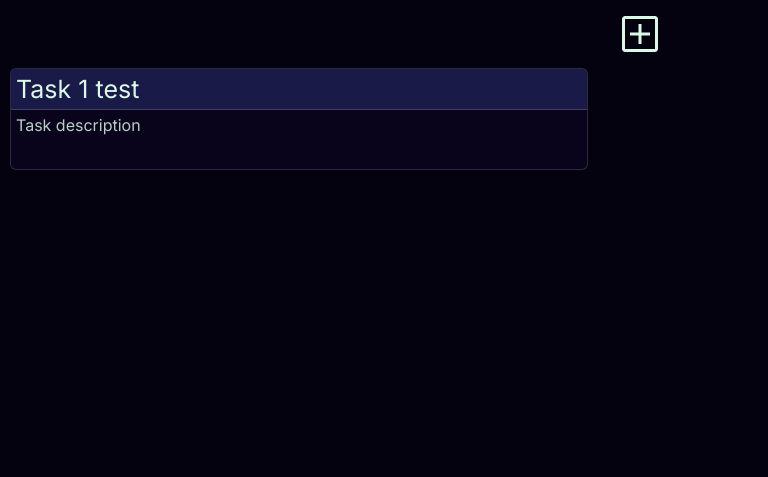
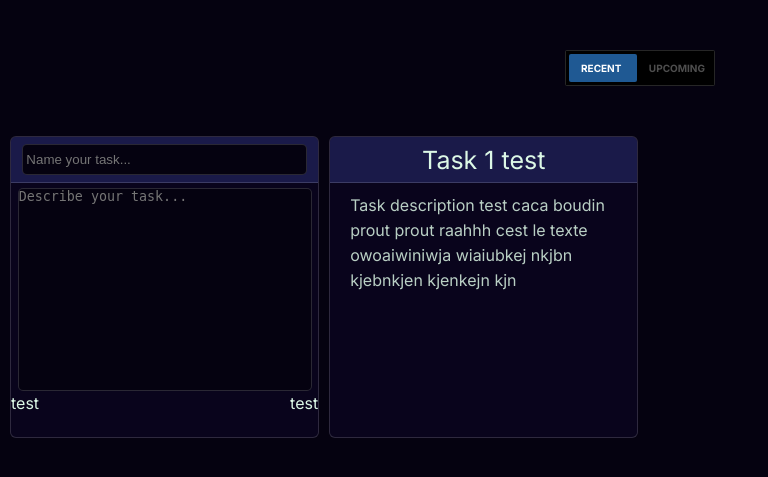
Before and after one commit to Cralak/todo, a PHP site: page / in a window 1280 px wide. Shown: the part 51-528 px from the top of the page, without its empty margins (0-768 px from the left). Run offline with PHP 8.4, Linux system fonts and the light colour scheme.

Commit message:
making new task thing and time and date

```diff
--- a/index.html
+++ b/index.html
@@ -1,5 +1,6 @@
 <!DOCTYPE html>
 <html lang="en">
+
 <head>
     <meta charset="UTF-8">
     <meta name="viewport" content="width=device-width, initial-scale=1.0">
@@ -11,17 +12,45 @@
 
 
 </head>
+
 <body id="body">
     <div id="main">
-        <div id="header">
-            <svg xmlns="http://www.w3.org/2000/svg" height="24px" viewBox="0 -960 960 960" width="24px" fill="#dcf8e6"><path d="M120-80v-60h100v-30h-60v-60h60v-30H120v-60h120q17 0 28.5 11.5T280-280v40q0 17-11.5 28.5T240-200q17 0 28.5 11.5T280-160v40q0 17-11.5 28.5T240-80H120Zm0-280v-110q0-17 11.5-28.5T160-510h60v-30H120v-60h120q17 0 28.5 11.5T280-560v70q0 17-11.5 28.5T240-450h-60v30h100v60H120Zm60-280v-180h-60v-60h120v240h-60Zm180 440v-80h480v80H360Zm0-240v-80h480v80H360Zm0-240v-80h480v80H360Z"/></svg>
+        <header>
+            <svg xmlns="http://www.w3.org/2000/svg" height="24px" viewBox="0 -960 960 960" width="24px" fill="#dcf8e6">
+                <path
+                    d="M120-80v-60h100v-30h-60v-60h60v-30H120v-60h120q17 0 28.5 11.5T280-280v40q0 17-11.5 28.5T240-200q17 0 28.5 11.5T280-160v40q0 17-11.5 28.5T240-80H120Zm0-280v-110q0-17 11.5-28.5T160-510h60v-30H120v-60h120q17 0 28.5 11.5T280-560v70q0 17-11.5 28.5T240-450h-60v30h100v60H120Zm60-280v-180h-60v-60h120v240h-60Zm180 440v-80h480v80H360Zm0-240v-80h480v80H360Zm0-240v-80h480v80H360Z" />
+            </svg>
             <div class="title">Todoes</div>
+        </header>
+
+        <div class="button b2" id="button-10">
+            <input type="checkbox" class="checkbox" />
+            <div class="knobs">
+                <span>RECENT</span>
+            </div>
+            <div class="layer"></div>
         </div>
 
-        <div class="add-filters">
-            <button type="submit" class="add" title="Add a task"><svg xmlns="http://www.w3.org/2000/svg" height="48px" viewBox="0 -960 960 960" width="48px" fill="#dcf8e6"><path d="M450-280h60v-170h170v-60H510v-170h-60v170H280v60h170v170ZM180-120q-24 0-42-18t-18-42v-600q0-24 18-42t42-18h600q24 0 42 18t18 42v600q0 24-18 42t-42 18H180Zm0-60h600v-600H180v600Zm0-600v600-600Z"/></svg></button>
-            <div class="filters">
+        <!-- Task -->
 
+        <div class="all-tasks">
+
+            <!-- New task -->
+
+            <div class="task-container">
+                <div class="task-header">
+                    <input type="text" class="task-header-input" placeholder="Name your task...">
+                </div>
+                <div class="new-task">
+                    <textarea class="task-input" placeholder="Describe your task..."></textarea>
+                </div>
+                <div class="task-date-add">
+                    <div class="set-date">
+                        test
+                    </div>
+                    <div class="task-add-task">
+                        test
+                    </div>
                 </div>
             </div>
 
@@ -30,9 +59,12 @@
                     Task 1 test
                 </div>
                 <div class="task">
-                Task description
+                    Task description test caca boudin prout prout raahhh cest le texte owoaiwiniwja wiaiubkej nkjbn kjebnkjen kjenkejn kjn
                 </div>
+            </div>
+
         </div>
     </div>
 </body>
+
 </html>
--- a/style.css
+++ b/style.css
@@ -1,7 +1,7 @@
 * {
     margin: 0;
     padding: 0;
-  }
+}
 
 #body {
     background-color: #050210;
@@ -9,86 +9,238 @@
 
 #main {
     font-family: "Inter";
-    background-color:#050210;
+    background-color: #050210;
     width: 100vw;
     min-height: 100vh;
-    color:#dcf8e6;
+    color: #dcf8e6;
 }
 
-#header {
+header {
     text-align: center;
     background-size: cover;
-    background-color:#050210;
-    height:50px;
+    background-color: #050210;
+    height: 50px;
     border-bottom: 1px solid rgba(255, 255, 255, 0.150);
     display: flex;
     align-items: center;
     padding-left: 100px;
-
 }
 
 .title {
     font-weight: 500;
-    padding-left:5px;
+    padding-left: 5px;
+}
+
+.all-tasks {
+    margin-top:40px;
+    display: flex;
+    flex-direction: row;
+    flex-wrap: wrap;
 }
 
 .task-container {
-    width:45%;
-    margin:10px;
-    min-height:100px;
+    width: 24vw;
+    height: 300px;
+    margin-left: 10px;
+    margin-top: 10px;
     border: 1px solid rgba(255, 255, 255, 0.150);
     border-radius: 6px;
-    background-color:#09041c;
-    display:flex;
-    flex-direction: column;
+    background-color: #09041c;
 }
 
 .task-header {
-    font-size:25px;
+    font-size: 25px;
     border-top-left-radius: 5px;
     border-top-right-radius: 5px;
-    width: auto;
-    min-height:20px;
-    background-color:#5464dc3c;
-    padding:5px;
+    height: 15%;
+    background-color: #5464dc3c;
     border-bottom: 1px solid rgba(255, 255, 255, 0.150);
+    display: flex;
+    justify-content: center;
+    align-items: center;
 }
 
 .task {
-    color:#dcf8e6d5;
-    width:auto;
-    height:auto;
-    padding:5px;
+    color: #dcf8e6d5;
+    height: calc(85% - 20px);
+    padding: 10px 20px;
+    overflow:scroll;
+    line-height: 25px;
 }
 
-.add-filters {
-    margin-top:10px;
+.new-task {
+    color: #dcf8e6d5;
+    height: calc(75% - 20px);
+    overflow:scroll;
+    line-height: 25px;
     display:flex;
     justify-content: center;
+    margin-top:5px
+}
+
+.task-date-add {
+    display:flex;
+    justify-content:space-between;
+
 }
 
 .add {
     border-radius: 5px;
-    height:fit-content;
+    height: fit-content;
     cursor: pointer;
     line-height: 0;
-    border:none;
-    background-color:#050210;
+    border: none;
+    background-color: #050210;
 }
 
 .add:hover {
     background-color: #271d4e;
-  }
+}
 
+.task-header-input {
+    height: 50%;
+    width: 90%;
+    padding:1%;
+    border:1px solid rgba(255, 255, 255, 0.150);
+    background-color:#050210;
+    color:rgb(154, 203, 246);
+    border-radius: 5px;
+}
+
+.task-input {
+    height: 98%;
+    width: 95%;
+    border:1px solid rgba(255, 255, 255, 0.150);
+    resize: none;
+    background-color:#050210;
+    color:rgb(154, 203, 246);
+    border-radius: 5px;
+}
+
+.task-add-task{
+
+}
+
+.task-input:focus {
+    outline: none;
+}
+
+/* TEST*/
+
+.layer {
+    background-color: #000000;
+    border: 1px solid rgba(255, 255, 255, 0.150);
+}
+
+.knobs,
+.layer {
+    position: absolute;
+    top: 0;
+    right: 0;
+    bottom: 0;
+    left: 0;
+}
+
+.button {
+    position: relative;
+    top: 50%;
+    width: 150px;
+    height: 36px;
+    margin: 0 auto;
+    overflow: hidden;
+}
+
+.button.b2 {
+    margin-top:50px;
+    border-radius: 2px;
+}
+
+.checkbox {
+    position: relative;
+    width: 100%;
+    height: 100%;
+    padding: 0;
+    margin: 0;
+    opacity: 0;
+    cursor: pointer;
+    z-index: 3;
+}
+
+.knobs {
+    z-index: 2;
+}
+
+#button-10 .knobs:after,
+#button-10 .knobs span {
+    position: absolute;
+    top: 4px;
+    height: 10px;
+    font-size: 10px;
+    font-weight: bold;
+    text-align: center;
+    line-height: 1;
+    padding: 9px 4px;
+    border-radius: 2px;
+    transition: 0.3s ease all;
+}
+
+
+#button-10 .knobs:before {
+    width: 60px;
+    position: absolute;
+    top: 4px;
+    height: 10px;
+    font-size: 10px;
+    font-weight: bold;
+    text-align: center;
+    line-height: 1;
+    padding: 9px 4px;
+    border-radius: 2px;
+    transition: 0.3s ease all;
+}
+
+#button-10 .knobs:before {
+    content: "";
+    left: 4px;
+    background-color: #1f5993;
+}
+
+#button-10 .knobs:after {
+    content: "UPCOMING";
+    right: 6px;
+    color: #4e4e4e;
+}
+
+#button-10 .knobs span {
+    display: inline-block;
+    left: 12px;
+    color: #fff;
+    z-index: 1;
+}
+
+#button-10 .checkbox:checked+.knobs span {
+    color: #4e4e4e;
+}
+
+#button-10 .checkbox:checked+.knobs:before {
+    left: 78px;
+    background-color: #472591;
+}
+
+#button-10 .checkbox:checked+.knobs:after {
+    color: #fff;
+}
 
 /* Phone */
 
 @media screen and (max-width: 800px) {
 
-    #header {
+    header {
         padding-left: 20px;
     }
+
     .task-container {
-        width:auto;
+        width: 45.5vw;
+        height: 25vh;
     }
 }
```
Lines whose indentation alone changed are shown as unchanged.
